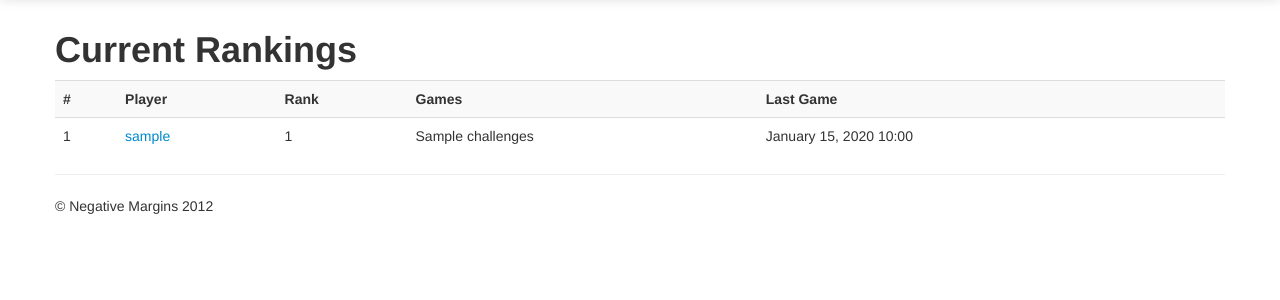
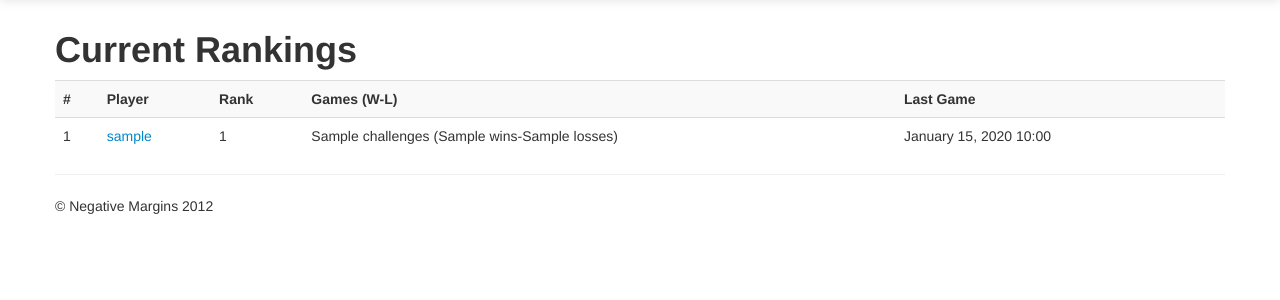
Before and after one commit to negativemargins/Ladder, a PHP site: template views/ladder/list.html.twig in a window 1280 px wide. Shown: the part 40-340 px from the top of the page. Run offline with PHP 8.4, Linux system fonts and the light colour scheme; the template is opened without the code that fills it: most values are stand-ins (such as "Sample title", 1, 10 or a date in 2020); some libraries are stand-ins or nearby versions.

Commit message:
Record wins/losses

```diff
--- a/src/NegativeMargins/Ladder/PlayerManager.php
+++ b/src/NegativeMargins/Ladder/PlayerManager.php
@@ -16,8 +16,8 @@ class PlayerManager
         return $this->playerCollection->findOne(array('username' => $username));
     }
 
-    public function finishGame($username, $newRank)
+    public function finishGame($username, $newRank, $winner)
     {
-        $this->playerCollection->update(array('username' => $username), array('$inc' => array('challenges' => 1), '$set' => array('lastGameDate' => new \MongoDate(), 'rank' => $newRank)));
+        $this->playerCollection->update(array('username' => $username), array('$inc' => array('challenges' => 1, ($winner ? 'wins' : 'losses') => 1), '$set' => array('lastGameDate' => new \MongoDate(), 'rank' => $newRank)));
     }
 }
--- a/views/ladder/list.html.twig
+++ b/views/ladder/list.html.twig
@@ -9,7 +9,7 @@
             <th>#</th>
             <th>Player</th>
             <th>Rank</th>
-            <th>Games</th>
+            <th>Games (W-L)</th>
             <th>Last Game</th>
             <th></th>
         </tr>
@@ -18,7 +18,7 @@
                 <td>{{ loop.index }}</td>
                 <td><a href="{{ path('player_view', {'name': player.username}) }}">{{ player.username }}</a></td>
                 <td>{{ player.rank }}</td>
-                <td>{{ player.challenges }}</td>
+                <td>{{ player.challenges }}  ({{ player.wins }}-{{ player.losses }})</td>
                 <td>{{ player.lastGameDate ? player.lastGameDate|date : 'n/a' }}</td>
                 <td>
                     {% if app.logged_in_user.username != player.username and is_granted('IS_AUTHENTICATED_FULLY') %}
--- a/views/player/view.html.twig
+++ b/views/player/view.html.twig
@@ -4,6 +4,7 @@
 {% block content %}
     <h1>{{ player.username }}</h1>
     <p class="lead"><strong>Rank</strong> {{ player.rank }}</p>
+    <p class="lead"><strong>W/L</strong> {{ player.wins }}/{{ player.losses }}</p>
     <h2>Active Challenges</h2>
     {% if actives %}
         <ul>
```
